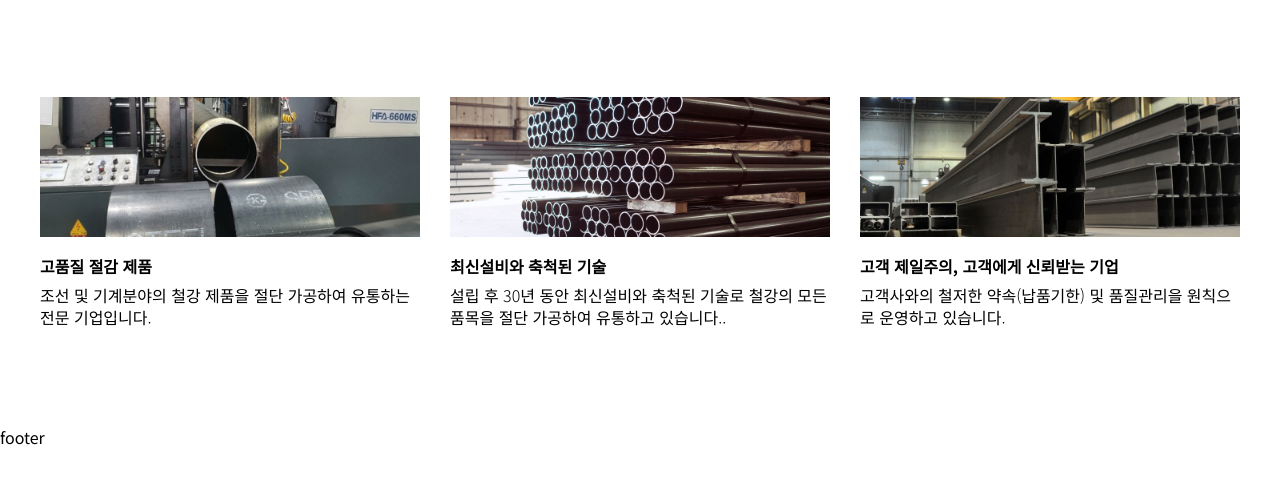
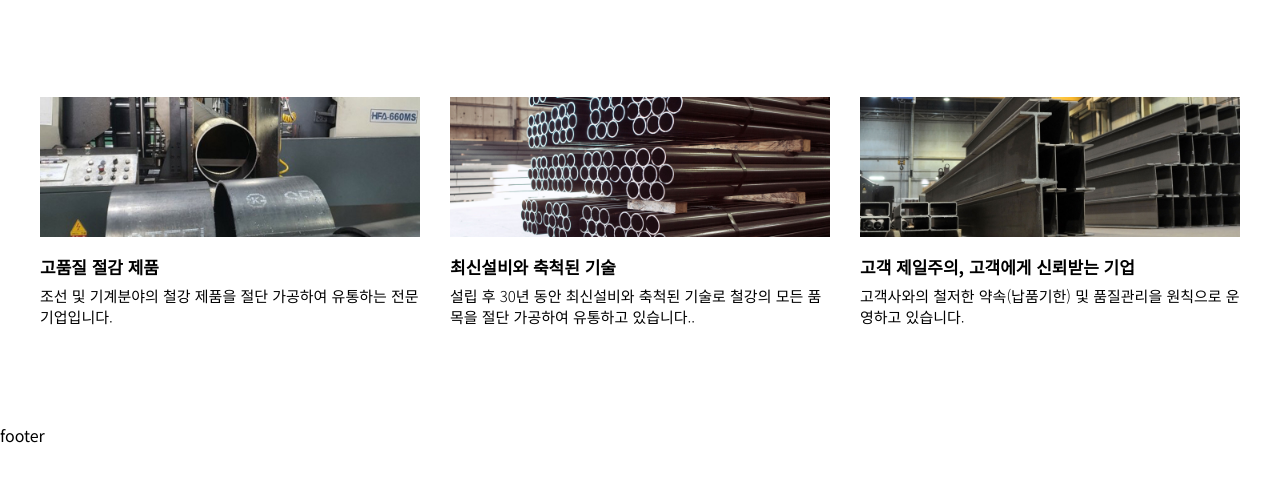
Before and after one commit to sssfearmot/sssfearmot.github.io, a PHP site: page / in a window 1280 px wide. Shown: the part 19-503 px from the top of the page. Run offline with PHP 8.4, Linux system fonts and the light colour scheme; some libraries are stand-ins or nearby versions.

Commit message:
Add files via upload

```diff
--- a/trn01/css/main.css
+++ b/trn01/css/main.css
@@ -19,13 +19,13 @@
 }
 .content strong { /* inline은 아래 위로 margin 안 먹음*/
     display: block; /* 그럴때 박스로 만듬 */
-    font-weight: 17px;
+    font-size: 17px;
     font-weight: 700;
     margin: 0 0 10px 0;
 }
 
 .content p {
-    font-weight: 15px;
+    font-size: 15px;
     font-weight: 300;
     line-height: 1.4;
 }
```
